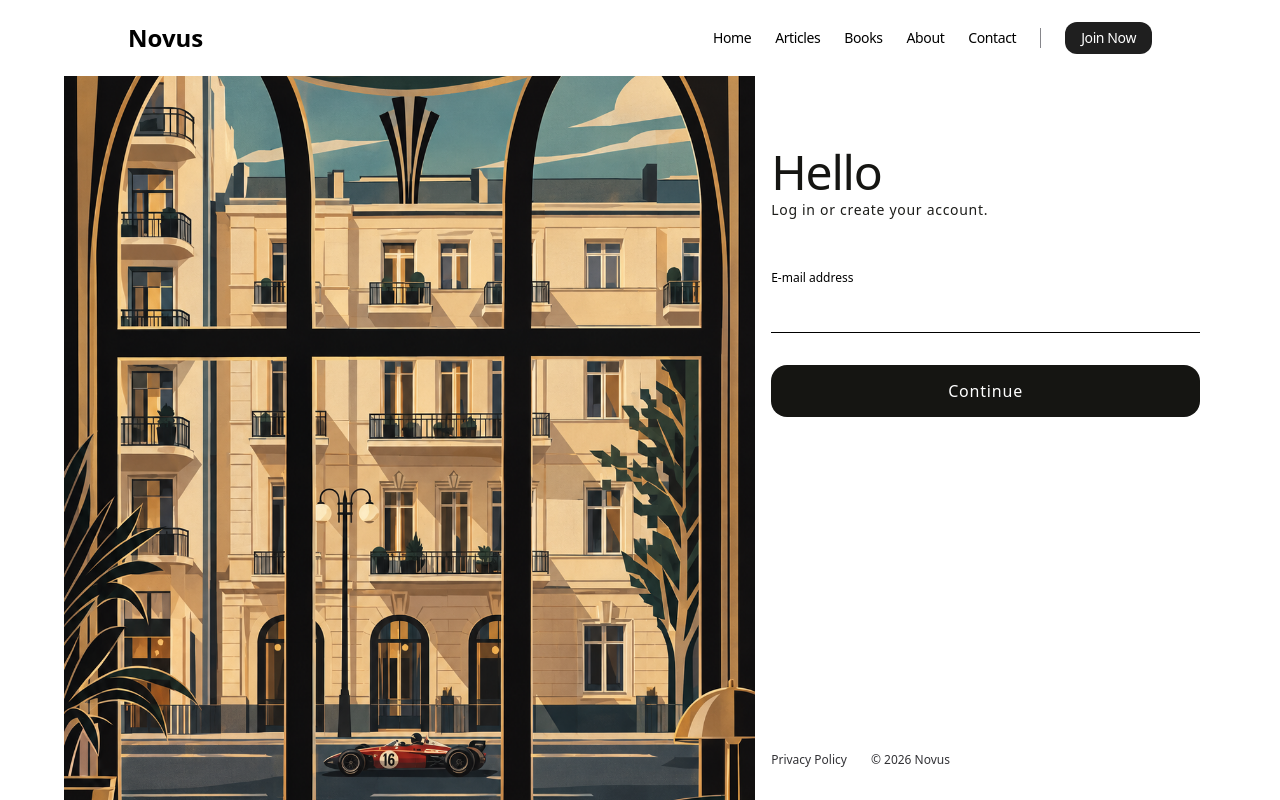
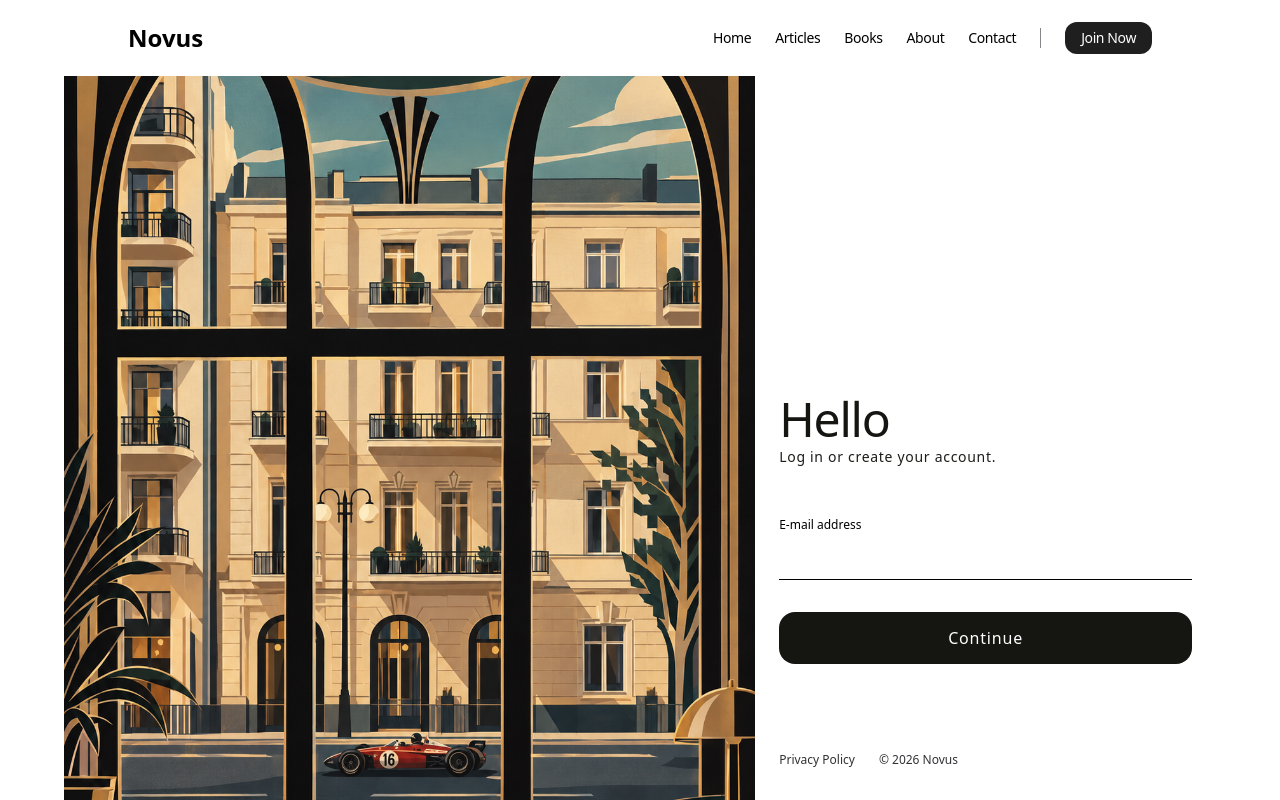
Before and after one commit to D3eviee/Universe-YouPlatform, a Next.js app: page /login in a window 1280 px wide. Built offline with nearby package versions, Linux system fonts and the light colour scheme; no server answers; what tailwind-animations would draw is missing.

Commit message:
[Refactor]: Adjusted Login Page  For Mobile Devices

```diff
--- a/app/(app)/login/page.tsx
+++ b/app/(app)/login/page.tsx
@@ -66,22 +66,22 @@ function LoginContent() {
   };
 
   return (
-    <div className="mx-auto w-full flex-1 flex flex-col tablet:w-6xl tablet:flex-row bg-white">
+    <div className="mx-auto w-full flex-1 flex flex-col laptop:w-6xl laptop:flex-row bg-white">
       {/* IMAGE */}
-      <div className="hidden tablet:flex relative justify-center flex-1 min-w-3/5 max-w-3/5">
+      <div className="hidden laptop:flex relative justify-center flex-1 min-w-3/5 max-w-3/5">
         <Image
           src="/login-image-art.png"
           alt="Login form image"
           priority
           fill
           sizes="(max-width: 1024px) 100vw, 50vw"
-          className="object-cover w-full h-full"
+          className="hidden laptop:block object-cover w-full h-full"
         />
       </div>
 
       {/* FORM */}
-       <div className="w-full flex flex-col justify-between px-4 tablet:justify-end flex-1">
-        <div className="flex flex-col mt-18 flex-1 mx-auto tablet:max-w-none w-full tablet:mb-22">
+       <div className="w-full flex flex-col justify-between px-4 laptop:px-6 flex-1">
+        <div className="flex flex-col mt-12 max-w-120 flex-1 mx-auto laptop:max-w-none w-full laptop:mb-22  laptop:justify-end">
           {/* HEADER */}
           <header className='flex flex-col gap-1 mb-16'>
             <h1 className="text-5xl text-dark-black tracking-tight">Hello</h1>
@@ -105,7 +105,7 @@ function LoginContent() {
                 />
                 <label
                   htmlFor="email"
-                  className="absolute left-0 top-2 tablet:left-0 tablet:-top-4 text-spanish-gray text-15 transition-all peer-placeholder-shown:text-15 peer-placeholder-shown:top-3 peer-focus:-top-3.5 peer-focus:text-xs peer-focus:text-black cursor-text"
+                  className="absolute left-0 top-2 laptop:left-0 laptop:-top-4 text-spanish-gray text-15 transition-all peer-placeholder-shown:text-15 peer-placeholder-shown:top-3 peer-focus:-top-3.5 peer-focus:text-xs peer-focus:text-black cursor-text"
                 >
                   E-mail address
                 </label>
@@ -176,7 +176,7 @@ function LoginContent() {
           )}
         </div>
 
-        <div className="flex flex-row gap-6 mb-8 text-sm tablet:text-xs ">
+        <div className="flex flex-row gap-6 mb-8 text-sm laptop:text-xs ">
           <Link href="/privacy-policy" className="text-primary hover:text-secondary-dark transition-colors">Privacy Policy</Link>
           <span className='text-primary'>&copy; 2026 Novus</span>
         </div>
```
